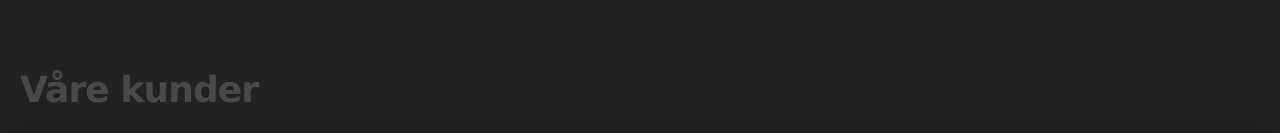
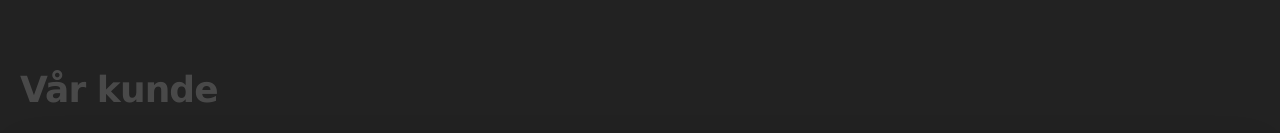
Before and after one commit to Velde-Halvorsen/CODO, a Next.js app: page / in a window 1280 px wide. Shown: the part 386-519 px from the top of the page. Built offline with nearby package versions, Linux system fonts and the light colour scheme; a web font is replaced by a local one.

Commit message:
WE NEED THIS GREAT GREAT DEAL

```diff
--- a/src/components/landing/client-showcase.tsx
+++ b/src/components/landing/client-showcase.tsx
@@ -5,7 +5,7 @@ export function ClientShowcase() {
   return (
     <section id="om-oss" className="space-y-6">
       <h2 className="text-4xl font-semibold tracking-tight text-white/18">
-        Våre kunder
+        Vår kunde
       </h2>
       <div className="grid w-full gap-5">
         {clients.map((client) => (
```
